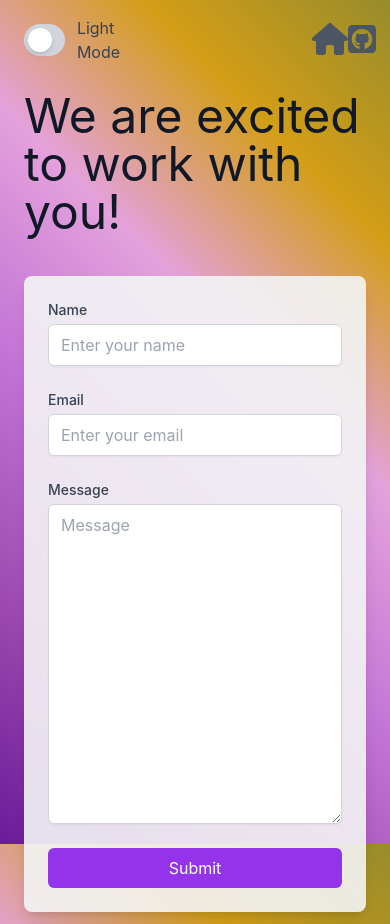
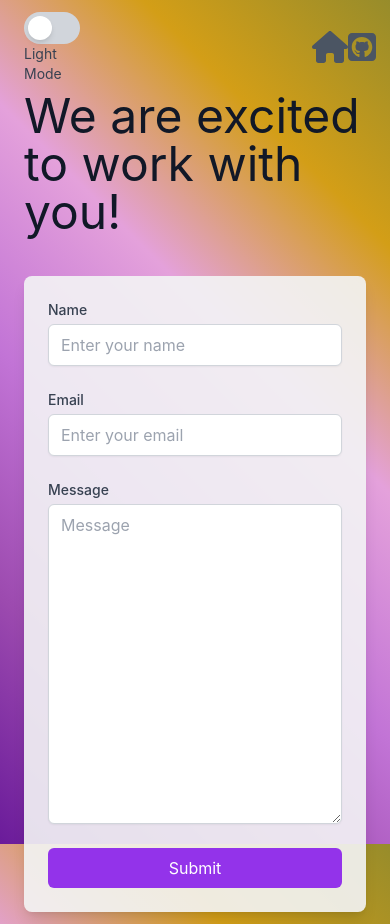
Before and after one commit to cushonz/web-portfolio, a React (Create React App) app: page /web-portfolio/contact in a window 390 px wide. Built offline with nearby package versions, Linux system fonts and the light colour scheme.

Commit message:
Responsive design on slider

```diff
--- a/src/components/SliderToggle.js
+++ b/src/components/SliderToggle.js
@@ -37,20 +37,22 @@ function SliderToggle() {
   }, []);
 
   return (
-    <div className="flex items-center">
+    <div className="flex flex-wrap items-center justify-center sm:flex-col sm:gap-2">
       <div
         onClick={toggleDarkMode}
-        className={`ml-3 w-14 h-8 flex items-center bg-gray-300 rounded-full p-1 cursor-pointer transition-colors ${
+        className={`ml-3 w-14 h-8 sm:w-12 sm:h-6 md:w-16 md:h-10 flex items-center bg-gray-300 rounded-full p-1 cursor-pointer transition-colors ${
           isDarkMode ? "bg-purple-500" : "bg-gray-300"
         }`}
       >
         <div
-          className={`h-6 w-6 bg-white rounded-full shadow-md transform transition-transform ${
-            isDarkMode ? "translate-x-6" : "translate-x-0"
+          className={`h-6 w-6 sm:h-4 sm:w-4 md:h-8 md:w-8 bg-white rounded-full shadow-md transform transition-transform ${
+            isDarkMode
+              ? "translate-x-8 sm:translate-x-4 md:translate-x-6"
+              : "translate-x-0"
           }`}
         ></div>
       </div>
-      <span className="ml-3 text-gray-700 dark:text-white">
+      <span className="ml-3 sm:ml-0 text-gray-700 dark:text-white text-sm sm:text-xs md:text-base">
         {isDarkMode ? "Dark Mode" : "Light Mode"}
       </span>
     </div>
--- a/src/components/pages/StarterPackage.js
+++ b/src/components/pages/StarterPackage.js
@@ -52,7 +52,7 @@ function StarterPackage() {
         <h1 className="text-3xl">What we need from you!</h1>
       </div>
       <div className="flex dark:text-white justify-center mt-10 list-disc list-inside">
-        <ul className="dark:text-white space-y-4 list-inside list-disc pl-6">
+        <ul className="dark:text-white space-y-4 list-inside list-disc pl-6 pb-6">
           <li className="hover:text-gray-300 transition duration-300 ease-in-out">
             General idea of website layout
           </li>
@@ -62,7 +62,7 @@ function StarterPackage() {
           <li className="hover:text-gray-300 transition duration-300 ease-in-out">
             Desired pages
           </li>
-          <li className="hover:text-gray-300 transition duration-300 ease-in-out">
+          <li className="hover:text-gray-300 transition duration-300 ease-in-out ">
             Images of your business
           </li>
         </ul>
```
